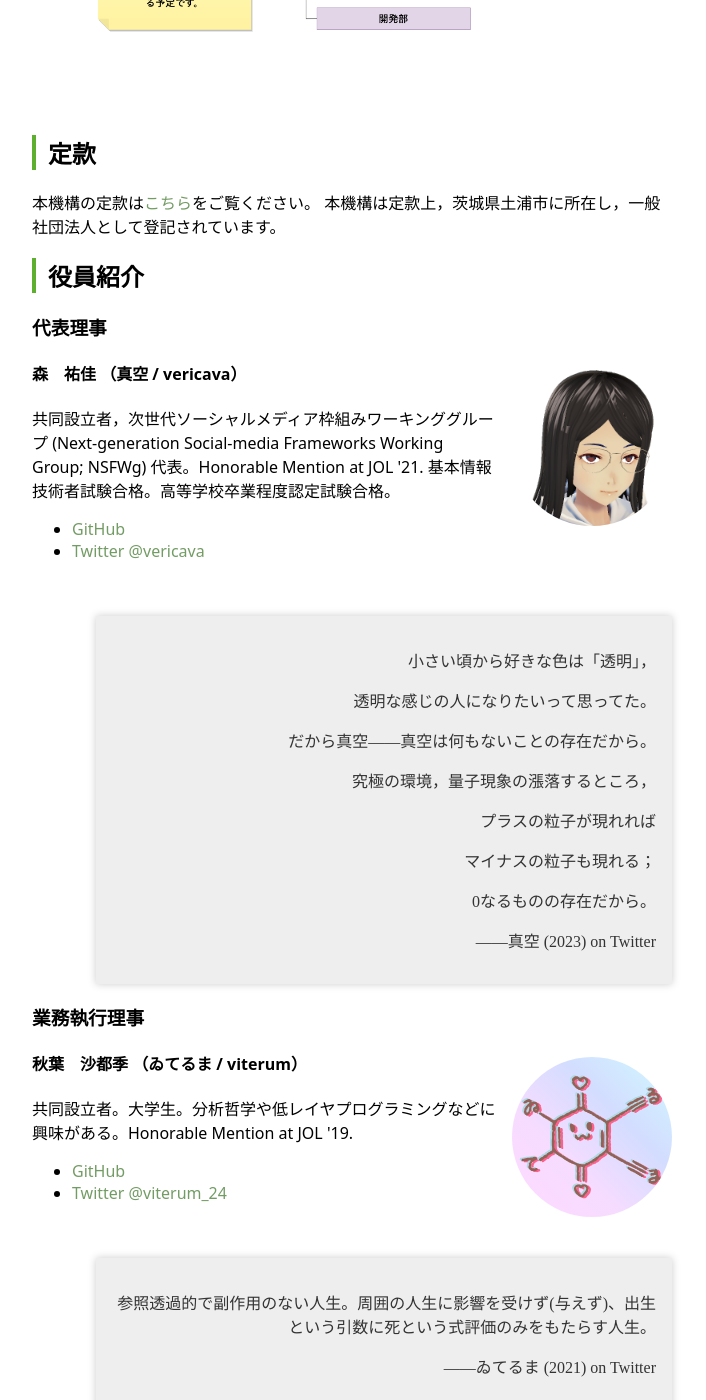
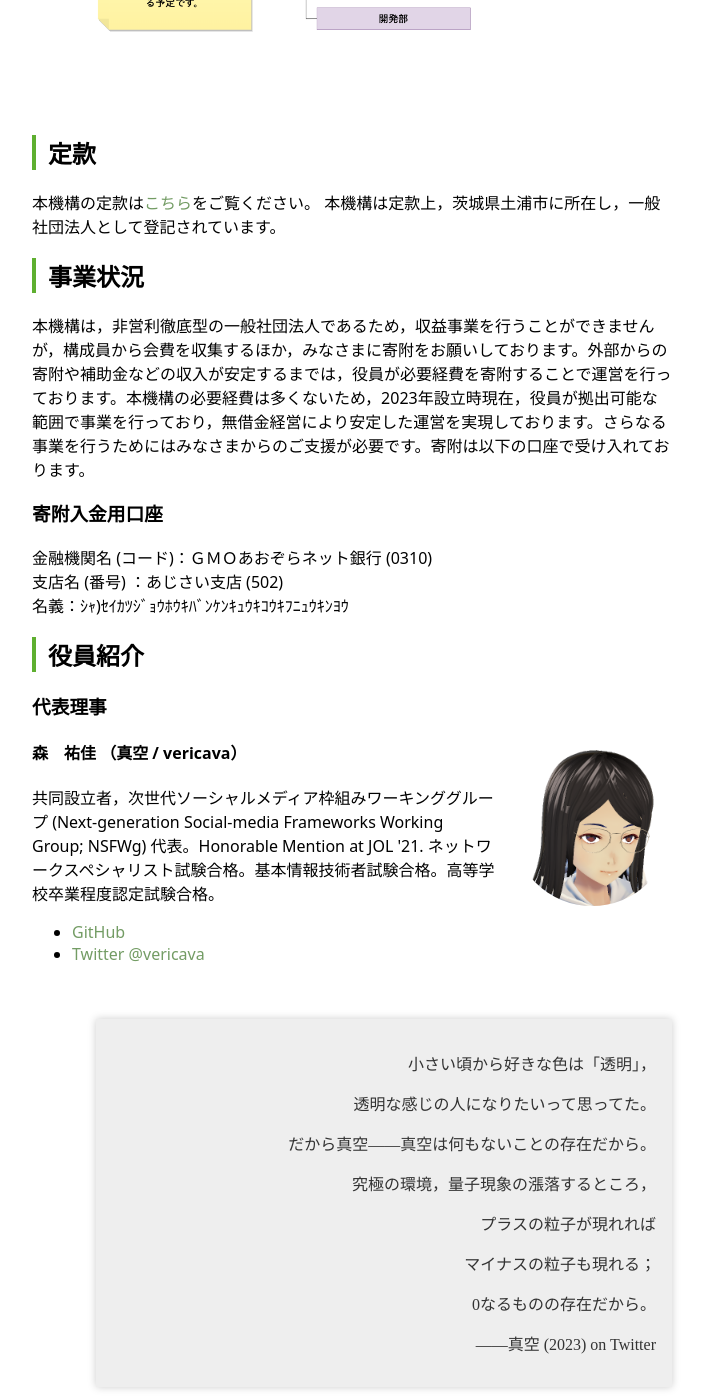
Before and after one commit to menhera-org/menhera.jp, a Jekyll site: the page built from about.html, in a window 1280 px wide and 1400 px high, scrolled down 929 px. Shown: the whole window, without its empty margins (288-994 px from the left). Built offline with Jekyll 4.4.1, drawn with Linux system fonts in a browser that asks for light colours.

Commit message:
about.html

```diff
--- a/about.html
+++ b/about.html
@@ -25,11 +25,21 @@ description: "一般社団法人生活情報基盤研究機構（Menhera.org）
 </p>
 </section>
 <section>
+<h2>事業状況</h2>
+<p>本機構は，非営利徹底型の一般社団法人であるため，収益事業を行うことができませんが，構成員から会費を収集するほか，みなさまに寄附をお願いしております。外部からの寄附や補助金などの収入が安定するまでは，役員が必要経費を寄附することで運営を行っております。本機構の必要経費は多くないため，2023年設立時現在，役員が拠出可能な範囲で事業を行っており，無借金経営により安定した運営を実現しております。さらなる事業を行うためにはみなさまからのご支援が必要です。寄附は以下の口座で受け入れております。</p>
+<h3>寄附入金用口座</h3>
+<p>
+金融機関名 (コード)：ＧＭＯあおぞらネット銀行 (0310)<br>
+支店名 (番号) ：あじさい支店 (502)<br>
+名義：ｼｬ)ｾｲｶﾂｼﾞｮｳﾎｳｷﾊﾞﾝｹﾝｷｭｳｷｺｳｷﾌﾆｭｳｷﾝﾖｳ
+</p>
+</section>
+<section>
 <h2>役員紹介</h2>
 <h3>代表理事</h3>
 <img class="profile-photo-float" src="{{ relBase }}/assets/img/masora.png" alt="metastable-void">
 <h4>森　祐佳 （真空 / vericava）</h4>
-<p>共同設立者，次世代ソーシャルメディア枠組みワーキンググループ (Next-generation Social-media Frameworks Working Group; NSFWg) 代表。Honorable Mention at JOL '21. 基本情報技術者試験合格。高等学校卒業程度認定試験合格。</p>
+<p>共同設立者，次世代ソーシャルメディア枠組みワーキンググループ (Next-generation Social-media Frameworks Working Group; NSFWg) 代表。Honorable Mention at JOL '21. ネットワークスペシャリスト試験合格。基本情報技術者試験合格。高等学校卒業程度認定試験合格。</p>
 <ul>
     <li><a href="https://github.com/metastable-void">GitHub</a></li>
     <li><a href="https://twitter.com/intent/user?user_id=847315328744865793">Twitter @vericava</a></li>
```
